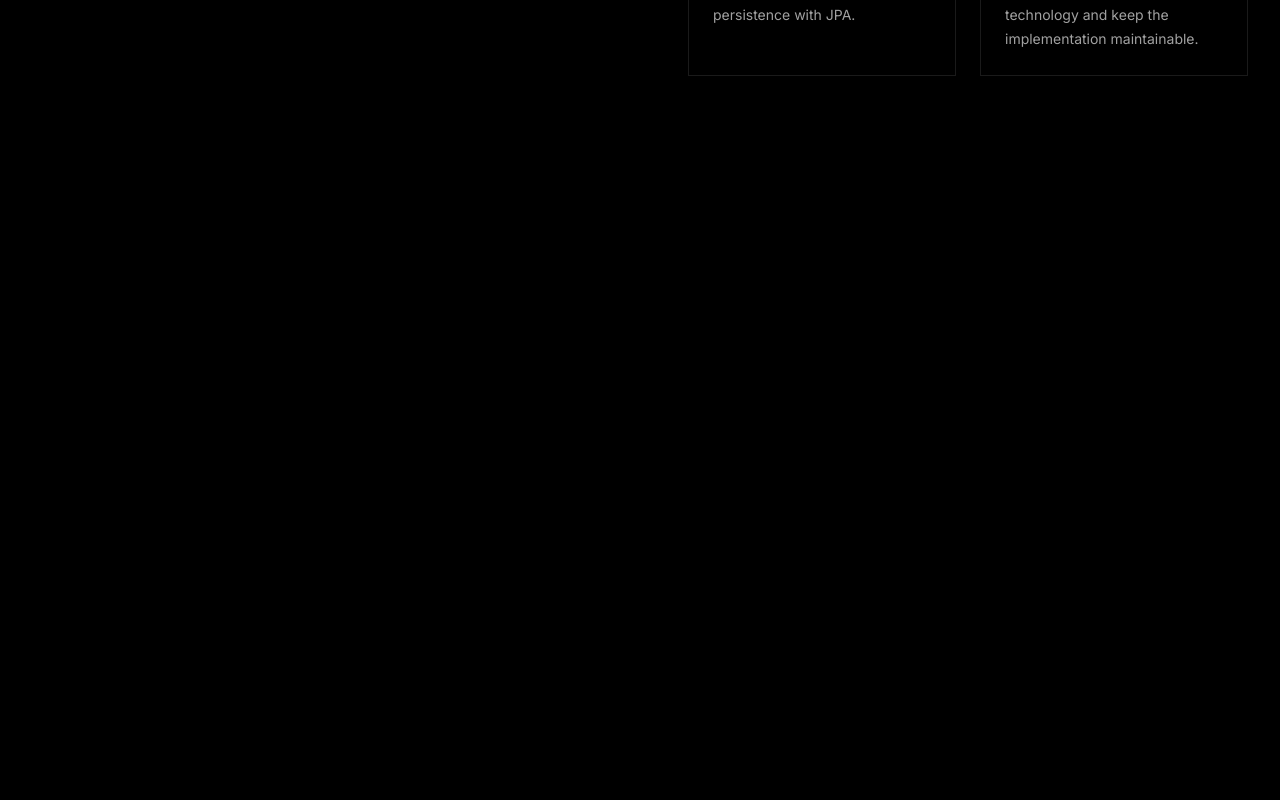
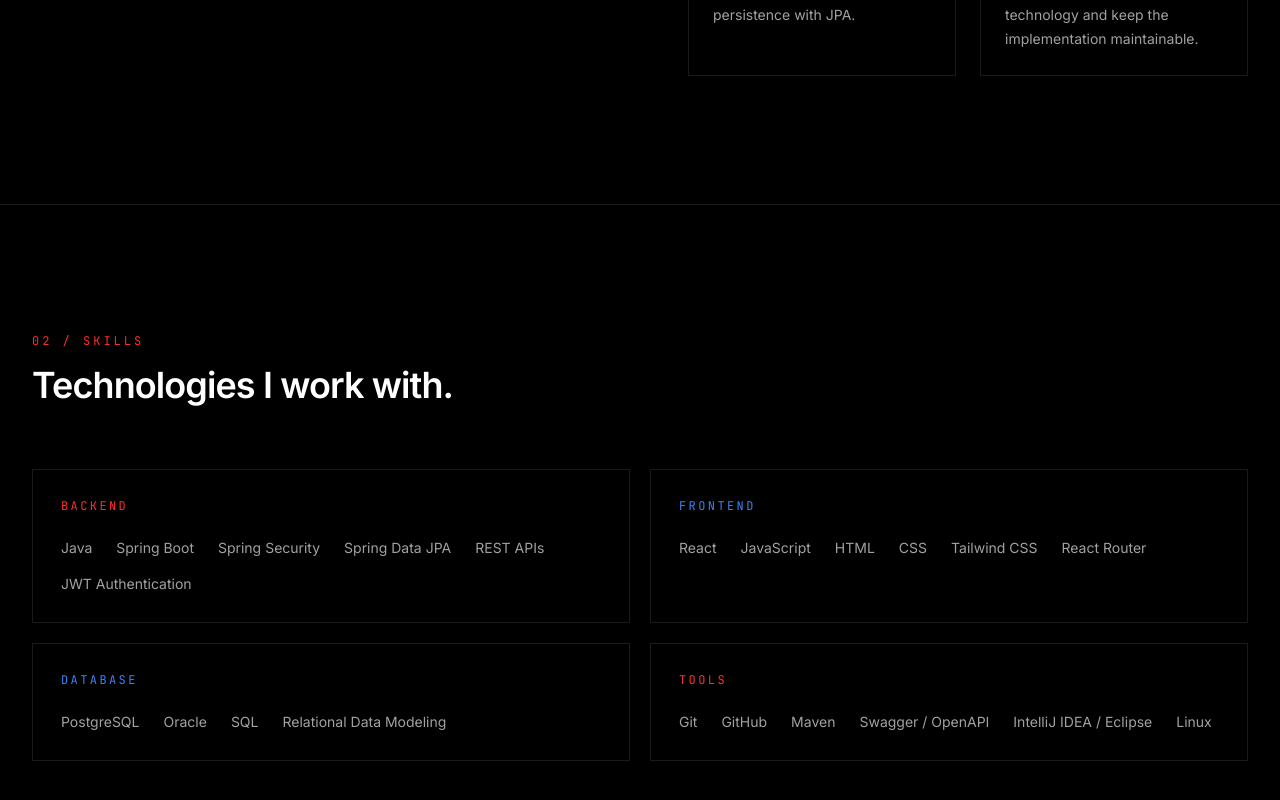
Before and after one commit to sunny-kumar-rana/portfolio, a React app: page / in a window 1280 px wide. Shown: the part 1345-2145 px from the top of the page. Before the commit the page ends 1549 px from the top, so only its background shows below. Built offline with nearby package versions, Linux system fonts and the light colour scheme; the HTML template or start-up script is replaced by a standard one.

Commit message:
add Skills section

```diff
--- a/src/App.jsx
+++ b/src/App.jsx
@@ -1,6 +1,7 @@
 import Navbar from './components/Navbar'
 import Hero from './components/Hero'
 import About from './components/About'
+import Skills from './components/Skills'
 
 function App() {
   return (
@@ -10,6 +11,7 @@ function App() {
       <main className="bg-black text-white">
         <Hero />
         <About />
+        <Skills />
       </main>
     </>
   )
--- /dev/null
+++ b/src/components/Skills.jsx
@@ -0,0 +1,101 @@
+const skillGroups = [
+    {
+        title: 'BACKEND',
+        accent: 'red',
+        skills: [
+            'Java',
+            'Spring Boot',
+            'Spring Security',
+            'Spring Data JPA',
+            'REST APIs',
+            'JWT Authentication',
+        ],
+    },
+    {
+        title: 'FRONTEND',
+        accent: 'blue',
+        skills: [
+            'React',
+            'JavaScript',
+            'HTML',
+            'CSS',
+            'Tailwind CSS',
+            'React Router',
+        ],
+    },
+    {
+        title: 'DATABASE',
+        accent: 'blue',
+        skills: [
+            'PostgreSQL',
+            'Oracle',
+            'SQL',
+            'Relational Data Modeling',
+        ],
+    },
+    {
+        title: 'TOOLS',
+        accent: 'red',
+        skills: [
+            'Git',
+            'GitHub',
+            'Maven',
+            'Swagger / OpenAPI',
+            'IntelliJ IDEA / Eclipse',
+            'Linux',
+        ],
+    },
+]
+
+function Skills() {
+    return (
+        <section
+            id="skills"
+            className="border-t border-white/10 px-6 py-32 lg:px-8"
+        >
+            <div className="mx-auto max-w-7xl">
+                <div className="mb-16">
+                    <p className="font-mono text-xs tracking-[0.25em] text-accent-red">
+                        02 / SKILLS
+                    </p>
+
+                    <h2 className="mt-4 text-3xl font-semibold tracking-tight text-white sm:text-4xl">
+                        Technologies I work with.
+                    </h2>
+                </div>
+
+                <div className="grid gap-5 md:grid-cols-2">
+                    {skillGroups.map((group) => (
+                        <div
+                            key={group.title}
+                            className="border border-white/10 p-7 transition-colors duration-300 hover:border-white/20"
+                        >
+                            <p
+                                className={
+                                    group.accent === 'red'
+                                        ? 'font-mono text-xs tracking-[0.2em] text-accent-red'
+                                        : 'font-mono text-xs tracking-[0.2em] text-accent-blue'
+                                }
+                            >
+                                {group.title}
+                            </p>
+
+                            <div className="mt-6 flex flex-wrap gap-x-6 gap-y-4">
+                                {group.skills.map((skill) => (
+                                    <span
+                                        key={skill}
+                                        className="text-sm text-neutral-400 transition-colors duration-200 hover:text-white"
+                                    >
+                                        {skill}
+                                    </span>
+                                ))}
+                            </div>
+                        </div>
+                    ))}
+                </div>
+            </div>
+        </section>
+    )
+}
+
+export default Skills
```
